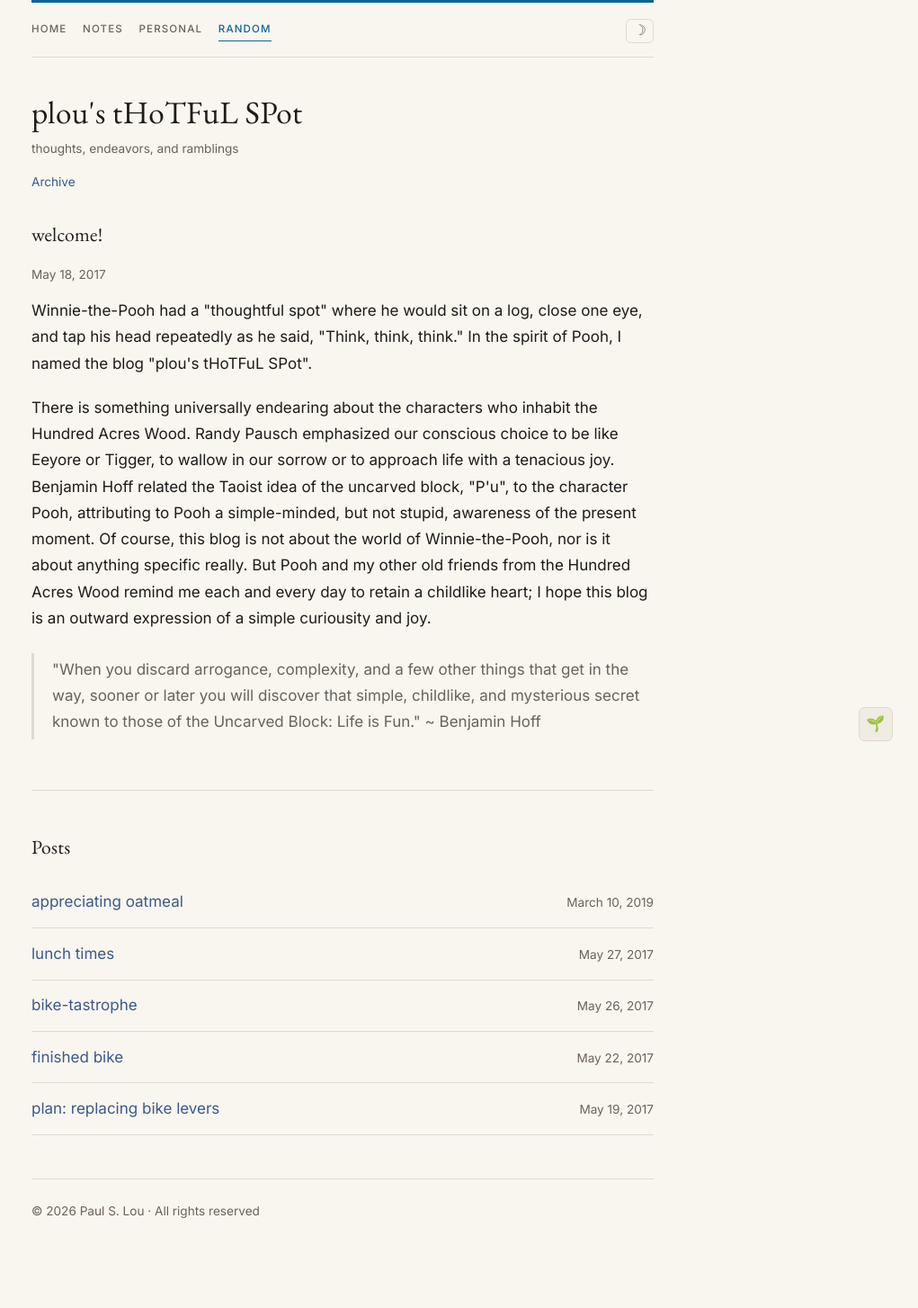
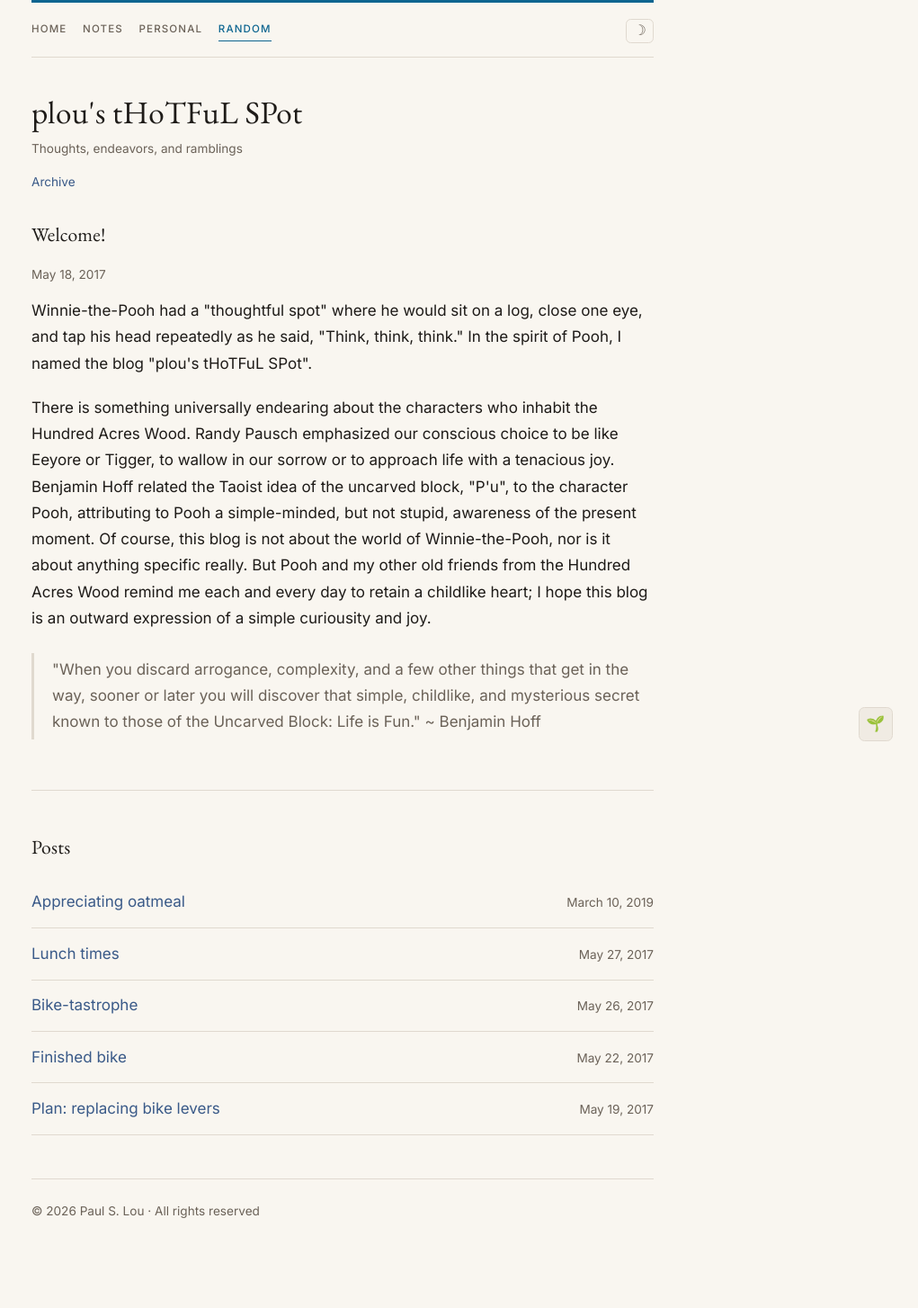
Before and after one commit to pslou/pslou.github.io, a Jekyll site: the page built from blog/index.html, in a window 1280 px wide. Shown: the whole page at 90% size, without its empty margins (259-1280 px from the left). Built offline with Jekyll 4.4.1, drawn with Linux system fonts in a browser that asks for light colours.

Commit message:
no more hipster

```diff
--- a/_posts/2017-05-20-bike-levers.markdown
+++ b/_posts/2017-05-20-bike-levers.markdown
@@ -2,7 +2,7 @@
 layout: blog_post
 permalink: /blog/seattle/2017/05/19/bike-levers/
 display_date: "2017-05-19"
-title:  "plan: replacing bike levers"
+title:  "Plan: replacing bike levers"
 date:   2017-05-19 08:30:00 -0700
 categories: seattle
 ---
--- a/_posts/2017-05-21-bike-work.markdown
+++ b/_posts/2017-05-21-bike-work.markdown
@@ -2,7 +2,7 @@
 layout: blog_post
 permalink: /blog/seattle/2017/05/22/bike-work/
 display_date: "2017-05-22"
-title:  "finished bike"
+title:  "Finished bike"
 date:   2017-05-21 18:30:00 -0700
 categories: seattle
 ---
--- a/_posts/2017-05-25-biketastrophe.markdown
+++ b/_posts/2017-05-25-biketastrophe.markdown
@@ -2,7 +2,7 @@
 layout: blog_post
 permalink: /blog/seattle/2017/05/26/biketastrophe/
 display_date: "2017-05-26"
-title:  "bike-tastrophe"
+title:  "Bike-tastrophe"
 date:   2017-05-25 18:30:00 -0700
 categories: seattle
 ---
--- a/_posts/2017-05-27-lunch.markdown
+++ b/_posts/2017-05-27-lunch.markdown
@@ -2,7 +2,7 @@
 layout: blog_post
 permalink: /blog/seattle/2017/05/27/lunch/
 display_date: "2017-05-27"
-title:  "lunch times"
+title:  "Lunch times"
 date:   2017-05-27 16:30:00 -0700
 categories: seattle
 ---
--- a/_posts/2019-03-10-oatmeal.markdown
+++ b/_posts/2019-03-10-oatmeal.markdown
@@ -2,7 +2,7 @@
 layout: blog_post
 permalink: /blog/thoughts/2019/03/10/oatmeal/
 display_date: "2019-03-10"
-title:  "appreciating oatmeal"
+title:  "Appreciating oatmeal"
 date:   2019-03-10 10:14:00 -0800
 categories: thoughts
 ---
--- a/blog/index.html
+++ b/blog/index.html
@@ -1,17 +1,17 @@
 ---
 layout: default
 title: "plou's tHoTFuL SPot"
-description: "thoughts, endeavors, and ramblings"
+description: "Thoughts, endeavors, and ramblings"
 permalink: /blog/
 ---
 <section class="blog-index">
   <header class="blog-header">
     <h1 class="note-title">plou's tHoTFuL SPot</h1>
-    <p class="blog-meta">thoughts, endeavors, and ramblings</p>
+    <p class="blog-meta">Thoughts, endeavors, and ramblings</p>
     <p class="blog-links"><a href="{{ '/blog/archive/' | relative_url }}">Archive</a></p>
   </header>
   <article class="blog-welcome">
-    <h2>welcome!</h2>
+    <h2>Welcome!</h2>
     <p class="blog-meta"><time datetime="2017-05-18">May 18, 2017</time></p>
     <div class="blog-content">
 <p>
```
Also changed, not shown: tools/blog-migration-manifest.json (+11 -1 lines), tools/check-blog.py (+13 -2 lines).
